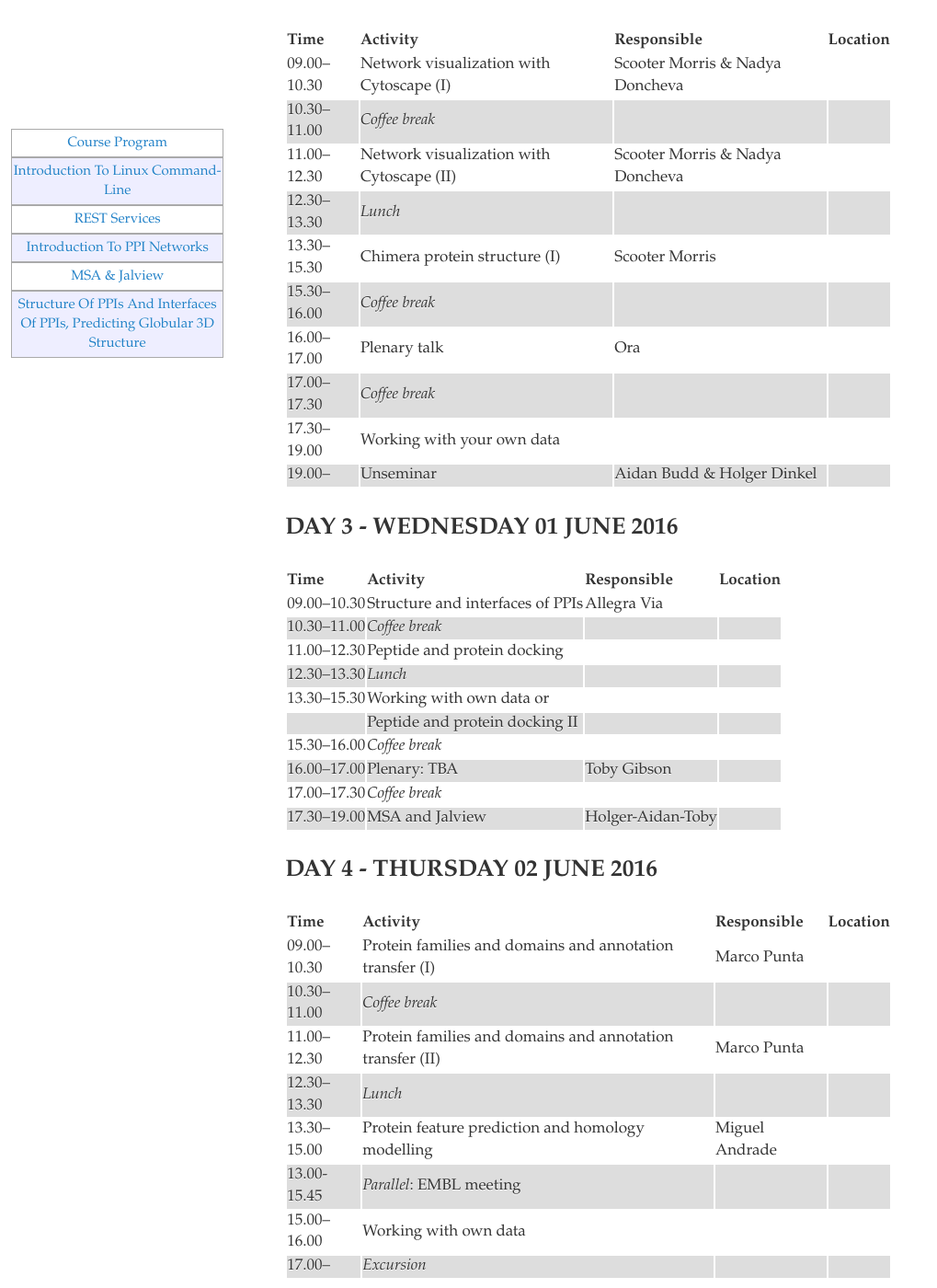
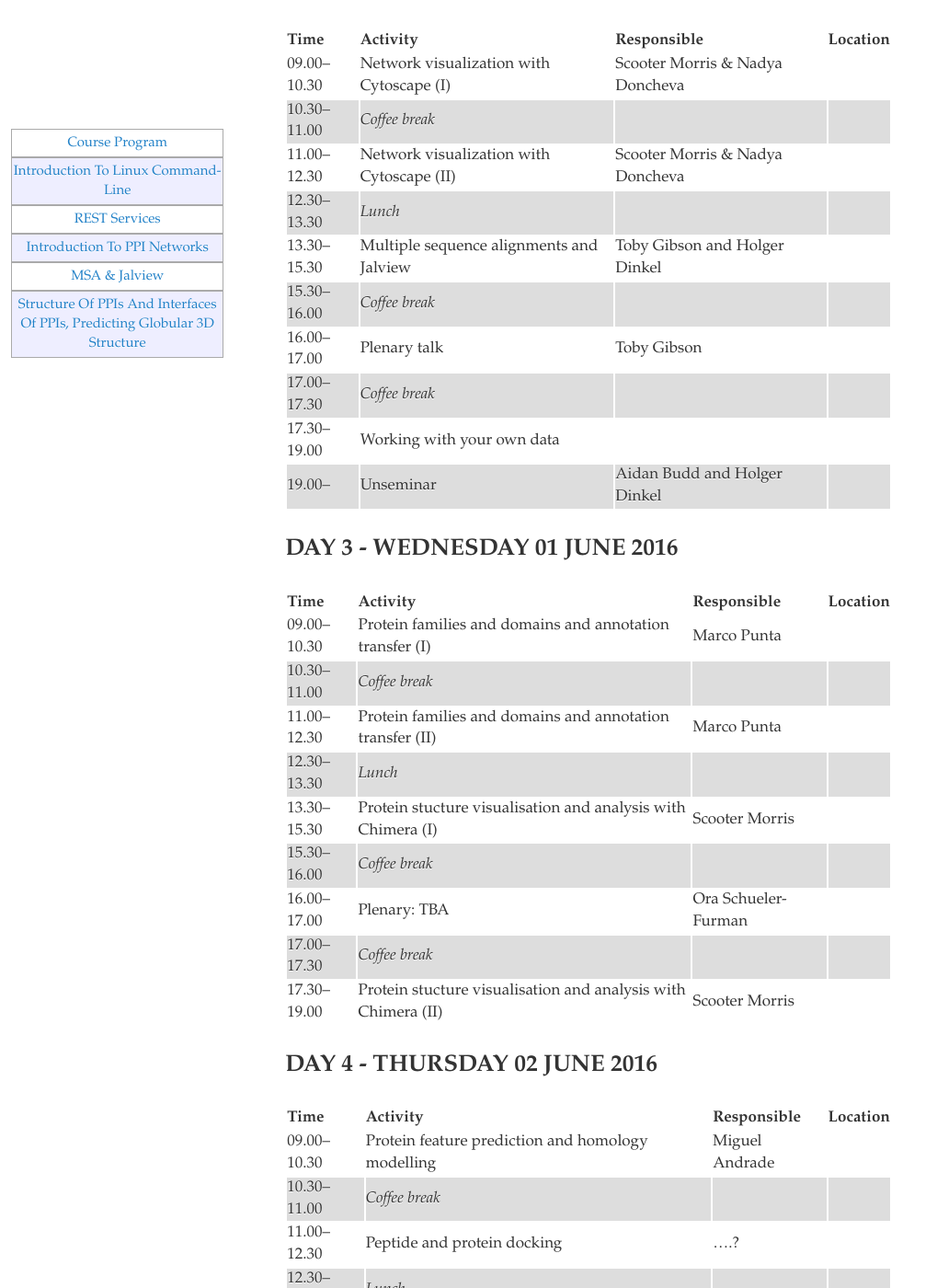
Before and after one commit to orafurman/ppisnd, a Jekyll site: the page built from programme.md, in a window 1280 px wide and 1400 px high, scrolled down 760 px. Shown: the whole window at 92% size, without its empty margins (0-1019 px from the left). Built offline with Jekyll 4.4.1, drawn with Linux system fonts in a browser that asks for light colours; some of the changed text lies outside the part shown.

Commit message:
copied updated program over from version I tried to push to Holger's repo

```diff
--- a/programme.md
+++ b/programme.md
@@ -40,42 +40,41 @@ DAY 2 - Tuesday 31 May 2016
 | 10.30–11.00 | *Coffee break*                            |                                 |                        |
 | 11.00–12.30 | Network visualization with Cytoscape (II) | Scooter Morris & Nadya Doncheva |                        |
 | 12.30–13.30 | *Lunch*                                   |                                 |                        |
-| 13.30–15.30 | Chimera protein structure (I)             | Scooter Morris                  |                        |
+| 13.30–15.30 | Multiple sequence alignments and Jalview             | Toby Gibson and Holger Dinkel                  |                        |
 | 15.30–16.00 | *Coffee break*                            |                                 |                        |
-| 16.00–17.00 | Plenary talk                              | Ora                             |                        |
+| 16.00–17.00 | Plenary talk                              | Toby Gibson                            |                        |
 | 17.00–17.30 | *Coffee break*                            |                                 |                        |
 | 17.30–19.00 | Working with your own data                |                                 |                        |
-| 19.00–      | Unseminar                                 | Aidan Budd & Holger Dinkel      |                        |
+| 19.00–      | Unseminar                                 | Aidan Budd and Holger Dinkel      |                        |
 
 DAY 3 - Wednesday 01 June 2016
 --------------------------------
 
 | Time        | Activity                                  | Responsible       | Location               |
 | :---------- | :---------------------------------------- | :-------------    | :--------------------- |
-| 09.00–10.30 | Structure and interfaces of PPIs          | Allegra Via       |                        |
+| 09.00–10.30 | Protein families and domains and annotation transfer (I)          | Marco Punta       |                        |
 | 10.30–11.00 | *Coffee break*                            |                   |                        |
-| 11.00–12.30 | Peptide and protein docking               |                   |                        |
+| 11.00–12.30 | Protein families and domains and annotation transfer (II)               |     Marco Punta              |                        |
 | 12.30–13.30 | *Lunch*                                   |                   |                        |
-| 13.30–15.30 | Working with own data or                  |                   |                        |
-|             | Peptide and protein docking II            |                   |                        |
+| 13.30–15.30 | Protein stucture visualisation and analysis with Chimera (I)                 |   Scooter Morris                |                        |
 | 15.30–16.00 | *Coffee break*                            |                   |                        |
-| 16.00–17.00 | Plenary: TBA                              | Toby Gibson       |                        |
+| 16.00–17.00 | Plenary: TBA                              | Ora Schueler-Furman        |                        |
 | 17.00–17.30 | *Coffee break*                            |                   |                        |
-| 17.30–19.00 | MSA and Jalview                           | Holger-Aidan-Toby |                        |
+| 17.30–19.00 | Protein stucture visualisation and analysis with Chimera (II)                          | Scooter Morris |                        |
 
 DAY 4 - Thursday 02 June 2016
 --------------------------------
 
 | Time        | Activity                                                  | Responsible    | Location               |
 | :---------- | :----------------------------------------                 | :------------- | :--------------------- |
-| 09.00–10.30 | Protein families and domains and annotation transfer (I)  | Marco Punta    |                        |
+| 09.00–10.30 | Protein feature prediction and homology modelling  | Miguel Andrade    |                        |
 | 10.30–11.00 | *Coffee break*                                            |                |                        |
-| 11.00–12.30 | Protein families and domains and annotation transfer (II) | Marco Punta    |                        |
+| 11.00–12.30 | Peptide and protein docking | ....?    |                        |
 | 12.30–13.30 | *Lunch*                                                   |                |                        |
-| 13.30–15.00 | Protein feature prediction and homology modelling         | Miguel Andrade |                        |
+| 13.30–15.00 | Peptide and protein docking         | ....?   |                      |
 |  13.00-15.45 | *Parallel*: EMBL meeting                                    |                |                        |
 | 15.00–16.00 | Working with own data                                     |                |                        |
-| 17.00–      | *Excursion*                                               |                |                        |
+| 16.15–      | *Excursion*                                               |                |                        |
 
 DAY 5 - Friday 03 June 2016
 --------------------------------
```
